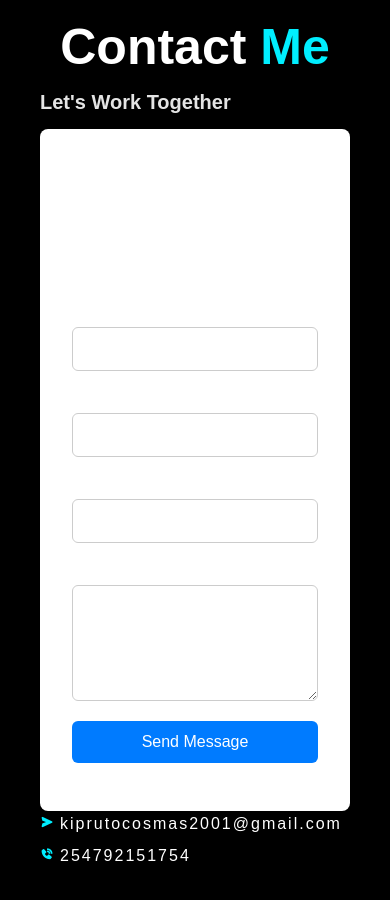
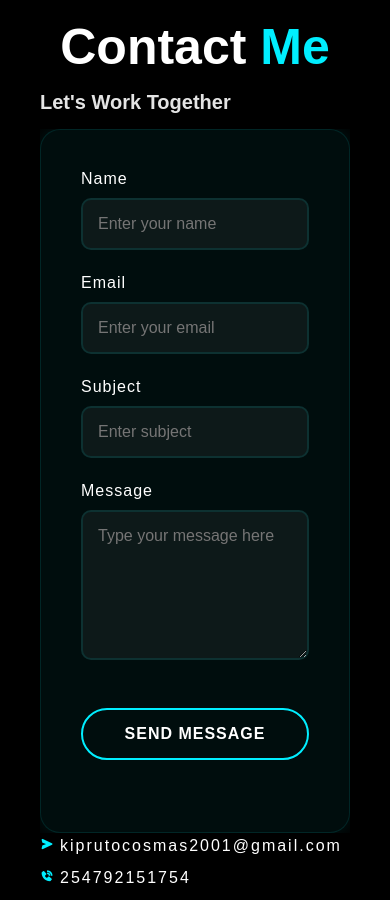
Before and after one commit to KemboiHub/my-portfolio, a plain HTML site: page index.html in a window 390 px wide. Shown: the part 6680-7580 px from the top of the page. Drawn offline with nearby package versions, Linux system fonts and the light colour scheme.

Commit message:
new files

```diff
--- a/files/script.js
+++ b/files/script.js
@@ -23,7 +23,7 @@ document.getElementById("contact-form").addEventListener("submit", function(even
   const status = document.getElementById("form-status");
   status.textContent = "Sending...";
 
-  emailjs.sendForm("service_w43r2zf", "YOUR_TEMPLATE_ID", this)
+  emailjs.sendForm("service_w43r2zf", "template_h65k9k6", this)
     .then(() => {
       status.textContent = "✅ Message sent successfully!";
       status.style.color = "green";
--- a/files/style.css
+++ b/files/style.css
@@ -716,14 +716,139 @@ body {
 /*contacts*/
 
 .contacts {
-    display: grid;
-    /*grid-template-columns: repeat (2, 1fr);*/
+    display: flex;
+    flex-direction: column;
     align-items: center;
     gap: 3rem;
     padding: 40px;
     padding-top: 70px;
     justify-content: center;
     background-color: #000;
+    max-width: 800px;
+    margin: 0 auto;
+}
+
+#contact-form {
+    width: 100%;
+    max-width: 600px;
+    background: rgba(14, 255, 255, 0.05);
+    padding: 40px;
+    border-radius: 20px;
+    backdrop-filter: blur(5px);
+    border: 1px solid rgba(14, 255, 255, 0.1);
+    box-shadow: 0 0 20px rgba(14, 255, 255, 0.1);
+}
+
+.form-group {
+    margin-bottom: 25px;
+    position: relative;
+}
+
+.form-group label {
+    display: block;
+    margin-bottom: 10px;
+    color: #fff;
+    font-size: 16px;
+    letter-spacing: 1px;
+    transition: all 0.3s ease;
+}
+
+.form-group input,
+.form-group textarea {
+    width: 100%;
+    padding: 15px;
+    background: rgba(255, 255, 255, 0.05);
+    border: 2px solid rgba(14, 255, 255, 0.1);
+    border-radius: 10px;
+    font-size: 16px;
+    color: #fff;
+    transition: all 0.3s ease;
+}
+
+.form-group input:focus,
+.form-group textarea:focus {
+    border-color: #0ef;
+    box-shadow: 0 0 15px rgba(14, 255, 255, 0.2);
+    outline: none;
+}
+
+.form-group textarea {
+    min-height: 150px;
+    resize: vertical;
+}
+
+#contact-form button[type="submit"] {
+    display: inline-block;
+    padding: 15px 40px;
+    background: transparent;
+    border: 2px solid #0ef;
+    border-radius: 40px;
+    font-size: 16px;
+    color: #fff;
+    letter-spacing: 1px;
+    text-transform: uppercase;
+    font-weight: 600;
+    cursor: pointer;
+    transition: all 0.3s ease;
+    width: 100%;
+    margin-top: 20px;
+    position: relative;
+    overflow: hidden;
+    z-index: 1;
+}
+
+#contact-form button[type="submit"]::before {
+    content: '';
+    position: absolute;
+    top: 0;
+    left: 0;
+    width: 0;
+    height: 100%;
+    background: #0ef;
+    transition: all 0.3s ease;
+    z-index: -1;
+}
+
+#contact-form button[type="submit"]:hover::before {
+    width: 100%;
+}
+
+#contact-form button[type="submit"]:hover {
+    color: #000;
+    box-shadow: 0 0 20px rgba(14, 255, 255, 0.4);
+}
+
+#form-status {
+    margin-top: 15px;
+    text-align: center;
+    color: #0ef;
+    font-size: 14px;
+    opacity: 0;
+    transition: opacity 0.3s ease;
+}
+
+#form-status.show {
+    opacity: 1;
+}
+
+/* Form animations */
+.form-group input,
+.form-group textarea {
+    transform: translateY(10px);
+    opacity: 0;
+    animation: formElements 0.5s ease forwards;
+}
+
+.form-group:nth-child(1) input { animation-delay: 0.1s; }
+.form-group:nth-child(2) input { animation-delay: 0.2s; }
+.form-group:nth-child(3) input { animation-delay: 0.3s; }
+.form-group:nth-child(4) textarea { animation-delay: 0.4s; }
+
+@keyframes formElements {
+    to {
+        transform: translateY(0);
+        opacity: 1;
+    }
 }
 
 .contact-text {
@@ -1266,57 +1391,76 @@ body {
 
     /*contact*/
     .contact1 {
-    background: #fff;
+    background: transparent;
     padding: 2rem;
-    border-radius: 8px;
-    box-shadow: 0 4px 12px rgba(0,0,0,0.1);
+    border-radius: 15px;
+    border: 2px solid #0ef;
     width: 100%;
     max-width: 500px;
+    margin: 2rem auto;
 }
 
 .contact1 h2 {
     margin-bottom: 1.5rem;
     text-align: center;
+    color: #fff;
 }
 
 .form-group {
-    margin-bottom: 1rem;
+    margin-bottom: 1.5rem;
 }
 
 label {
     display: block;
-    font-weight: bold;
-    margin-bottom: 0.5rem;
+    font-weight: 500;
+    margin-bottom: 0.75rem;
+    color: #fff;
+    font-size: 1rem;
+    letter-spacing: 1px;
 }
 
 input, textarea {
     width: 100%;
     padding: 0.75rem;
-    border: 1px solid #ccc;
-    border-radius: 6px;
+    background: transparent;
+    border: 2px solid #0ef;
+    border-radius: 40px;
     font-size: 1rem;
+    color: #fff;
+    transition: all 0.3s ease;
 }
 
-    button {
-    background: #007BFF;
-    color: #fff;
-    border: none;
-    padding: 0.75rem;
-    width: 100%;
-    font-size: 1rem;
-    border-radius: 6px;
-    cursor: pointer;
-    transition: background 0.3s;
+input:focus, textarea:focus {
+    outline: none;
+    box-shadow: 0 0 5px #0ef, 0 0 25px #0ef;
 }
 
-    button:hover {
-    background: #0056b3;
+button[type="submit"] {
+    display: inline-block;
+    padding: 12px 28px;
+    background: #0ef;
+    border-radius: 40px;
+    font-size: 16px;
+    color: #081b29;
+    letter-spacing: 1px;
+    text-decoration: none;
+    font-weight: 600;
+    border: none;
+    cursor: pointer;
+    transition: all 0.3s ease;
+    width: auto;
+    margin: 1rem 0;
+}
+
+button[type="submit"]:hover {
+    box-shadow: 0 0 5px cyan, 0 0 25px cyan, 0 0 50px cyan, 0 0 100px cyan, 0 0 200px cyan;
 }
 
 #form-status {
     margin-top: 1rem;
     text-align: center;
-    font-weight: bold;
+    font-weight: 500;
+    color: #0ef;
 }
     .contacts h2{
         font-size: 50px;
--- a/index.html
+++ b/index.html
@@ -359,29 +359,28 @@
                     emailjs.init("j9POvbYBMPdvU-ORC"); // 🔑 Replace with your EmailJS public key
                     })();
                 </script>
-                <section class="contact1">
-                    <h2>Contact Us</h2>
+                <div class="form-container">
                     <form id="contact-form">
                         <div class="form-group">
                             <label for="name">Name</label>
-                        <input type="text" id="name" name="user_name" required />
+                            <input type="text" id="name" name="user_name" placeholder="Enter your name" required />
                         </div>
                         <div class="form-group">
                             <label for="email">Email</label>
-                        <input type="email" id="email" name="user_email" required />
+                            <input type="email" id="email" name="user_email" placeholder="Enter your email" required />
                         </div>
                         <div class="form-group">
                             <label for="subject">Subject</label>
-                        <input type="text" id="subject" name="subject" required />
+                            <input type="text" id="subject" name="subject" placeholder="Enter subject" required />
                         </div>
                         <div class="form-group">
                             <label for="message">Message</label>
-                        <textarea id="message" name="message" rows="5" required></textarea>
+                            <textarea id="message" name="message" rows="5" placeholder="Type your message here" required></textarea>
                         </div>
                         <button type="submit">Send Message</button>
                         <p id="form-status"></p>
                     </form>
-                </section>
+                </div>
                 <div class="contact-list">
                     <li><i class='bx bxs-send'></i>kiprutocosmas2001@gmail.com</li>
                     <li><i class="bx bxs-phone-call" ></i>254792151754</li>
```
Lines whose indentation alone changed are shown as unchanged.
